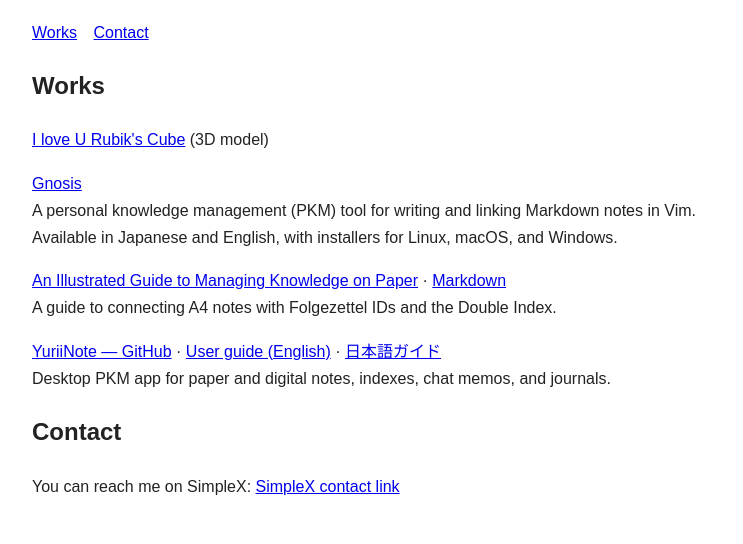
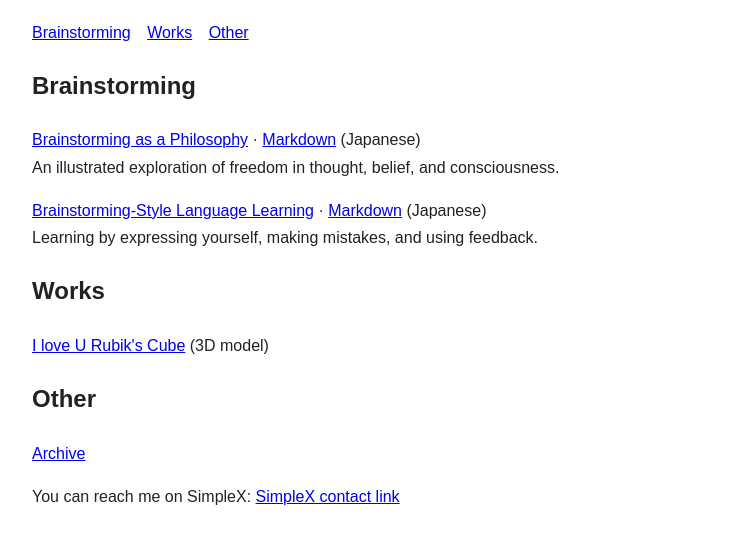
Before and after one commit to Yurii7812/homepage, a plain HTML site: page en/index.html in a window 1280 px wide. Shown: the part 124-668 px from the top of the page, without its empty margins (268-1011 px from the left). Drawn offline with Linux system fonts and the light colour scheme.

Commit message:
Reorganize en homepage around brainstorming, works and other

```diff
--- a/en/index.html
+++ b/en/index.html
@@ -13,20 +13,22 @@
 <nav class="language-switch" aria-label="Language"><a href="../ja/" lang="ja" hreflang="ja">日本語</a><a href="../en/" lang="en" hreflang="en" aria-current="page">English</a></nav>
 <h1>Hi I'm Yurii</h1>
 <nav>
+  <a href="#brainstorm">Brainstorming</a>
   <a href="#works">Works</a>
-  <a href="#contact">Contact</a>
+  <a href="#other">Other</a>
 </nav>
+
+<h2 id="brainstorm">Brainstorming</h2>
+<p><a href="../ja/brainstorm-philosophy/" hreflang="ja">Brainstorming as a Philosophy</a> · <a href="https://github.com/Yurii7812/homepage/blob/main/ja/brainstorm-philosophy/guide.md">Markdown</a> <span lang="en">(Japanese)</span><br><span class="note">An illustrated exploration of freedom in thought, belief, and consciousness.</span></p>
+
+<p><a href="../ja/brainstorm-language-learning/" hreflang="ja">Brainstorming-Style Language Learning</a> · <a href="https://github.com/Yurii7812/homepage/blob/main/ja/brainstorm-language-learning/guide.md">Markdown</a> <span lang="en">(Japanese)</span><br><span class="note">Learning by expressing yourself, making mistakes, and using feedback.</span></p>
 
 <h2 id="works">Works</h2>
 <p><a href="../cube/?lang=en">I love U Rubik&#x27;s Cube</a><span> (3D model)</span></p>
-<p><a href="https://github.com/Yurii7812/gnosis">Gnosis</a><br><span class="note">A personal knowledge management (PKM) tool for writing and linking Markdown notes in Vim. Available in Japanese and English, with installers for Linux, macOS, and Windows.</span></p>
 
-<p><a href="paper-pkm/">An Illustrated Guide to Managing Knowledge on Paper</a> · <a href="https://github.com/Yurii7812/homepage/blob/main/en/paper-pkm/guide.md">Markdown</a><br><span class="note">A guide to connecting A4 notes with Folgezettel IDs and the Double Index.</span></p>
-
-<p><a href="https://github.com/Yurii7812/YuriiNote">YuriiNote — GitHub</a> · <a href="yuriinote/">User guide (English)</a> · <a href="../ja/yuriinote/">日本語ガイド</a><br><span class="note">Desktop PKM app for paper and digital notes, indexes, chat memos, and journals.</span></p>
-
-<h2 id="contact">Contact</h2>
-<p><span>You can reach me on SimpleX: </span><a href="https://smp18.simplex.im/a#7VdnQWiFgN_xi4BoW1QFBVJLWPeN5uEtJRZqyUy8ydY">SimpleX contact link</a></p>
+<h2 id="other">Other</h2>
+<p><a href="archive/">Archive</a></p>
+<p id="contact"><span>You can reach me on SimpleX: </span><a href="https://smp18.simplex.im/a#7VdnQWiFgN_xi4BoW1QFBVJLWPeN5uEtJRZqyUy8ydY">SimpleX contact link</a></p>
 
 <script>try { localStorage.setItem("lang", "en"); } catch {}</script>
 </body>
```
